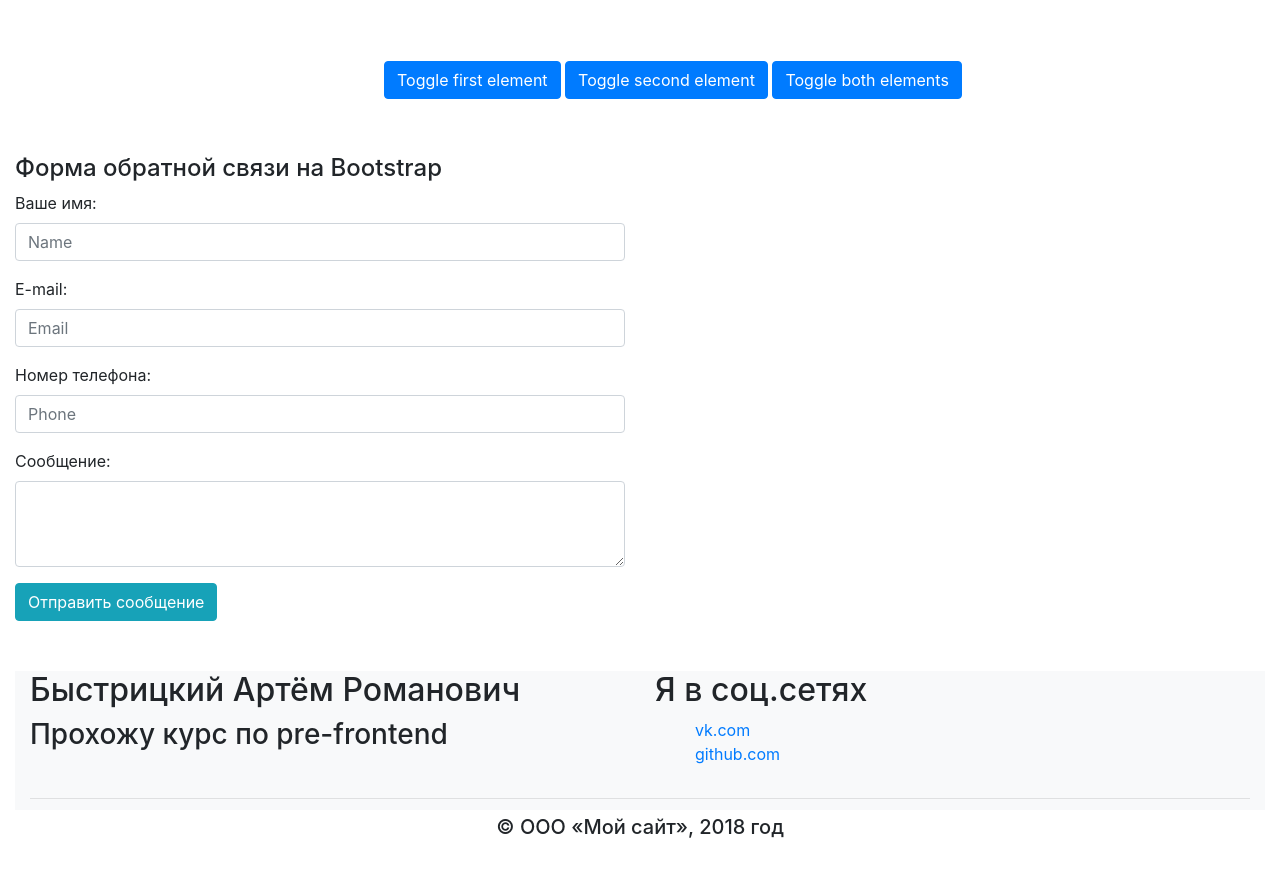
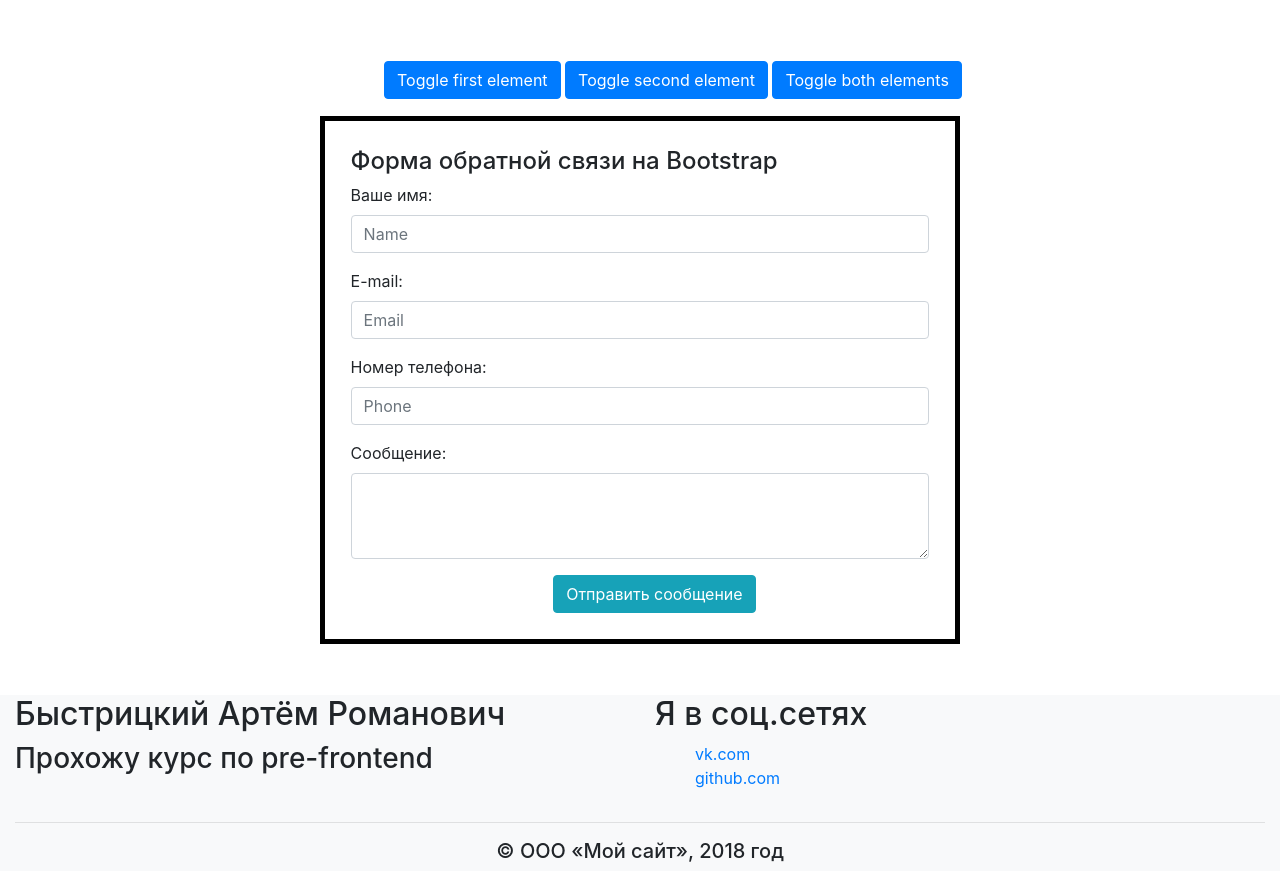
Before and after one commit to bystritskiy123/homeworks-bootstrap-, a plain HTML site: page index.html in a window 1280 px wide. Shown: the part 1798-2669 px from the top of the page. Before the commit the page ends 2645 px from the top, so only its background shows below. Drawn offline with nearby package versions, Linux system fonts and the light colour scheme.

Commit message:
second commit

```diff
--- a/index.css
+++ b/index.css
@@ -17,11 +17,24 @@ margin-top:3%;
  margin-top:5%;
  margin-left:30%;
 }
+
+/*footer*/
 #footer{
 margin-top:4%;
-width:auto;
+width:100%;
 height:20%;
 }
 .col-md-6 ul li{
  list-style:none;
+}/*footer*/
+
+/*form*/
+#form{
+    margin-left:25%;
+    border:5px solid black;
+    width:50%;
+    padding:2%;
 }
+#btn{
+ margin-left:35%;
+}/*form*/
--- a/index.html
+++ b/index.html
@@ -148,17 +148,17 @@
                   </div>
              </div><!--collapse-->
              <!--form-->
-             <div class="container-fluid">
+           <div class="container" id="form">
            <div class="row">
-                <div class="col-md-6">
+           <div class="col-md-12">
               <h4>Форма обратной связи на Bootstrap</h4>
-                   <form  method="post">
+              <form action="./mail.php" method="post">
            <div class="form-group">
               <label for="name">Ваше имя:</label>
               <input type="name" name="name" class="form-control" id="name" placeholder="Name">
            </div>
            <div class="form-group">
-                   <label for="email">E-mail:</label>
+              <label for="email1">E-mail:</label>
               <input type="email" name="email" class="form-control" id="email1" placeholder="Email">
            </div>
            <div class="form-group">
@@ -169,14 +169,13 @@
               <label for="message">Сообщение:</label>
               <textarea class="form-control" name="message" rows="3"></textarea>
            </div>
-                   <button type="submit" class="btn btn-info">Отправить сообщение</button>
+              <button type="submit" class="btn btn-info" id="btn">Отправить сообщение</button>
            </form>
            </div>
           </div>
-                <!--form-->
+          </div><!--form-->
           <!--footer-->
-          <footer class="bg-light" id="footer">
-           <div class="container-fluid">
+          <footer class=" container-fluid bg-light" id="footer">
              <div class="row">
                <div class="col-md-6">
                  <h2>Быстрицкий Артём Романович</h2>
@@ -191,9 +190,8 @@
                </div>
              </div>
              <hr/>
-             <div calss="container-fluid col-md-12" id="company">
+             <div calss="col-md-12" id="company">
                <h5 align="center">© ООО «Мой сайт», 2018 год </h5>
-             </div>
              </div>
           </footer>
         <!--footer-->
```
Lines whose indentation alone changed are shown as unchanged.
